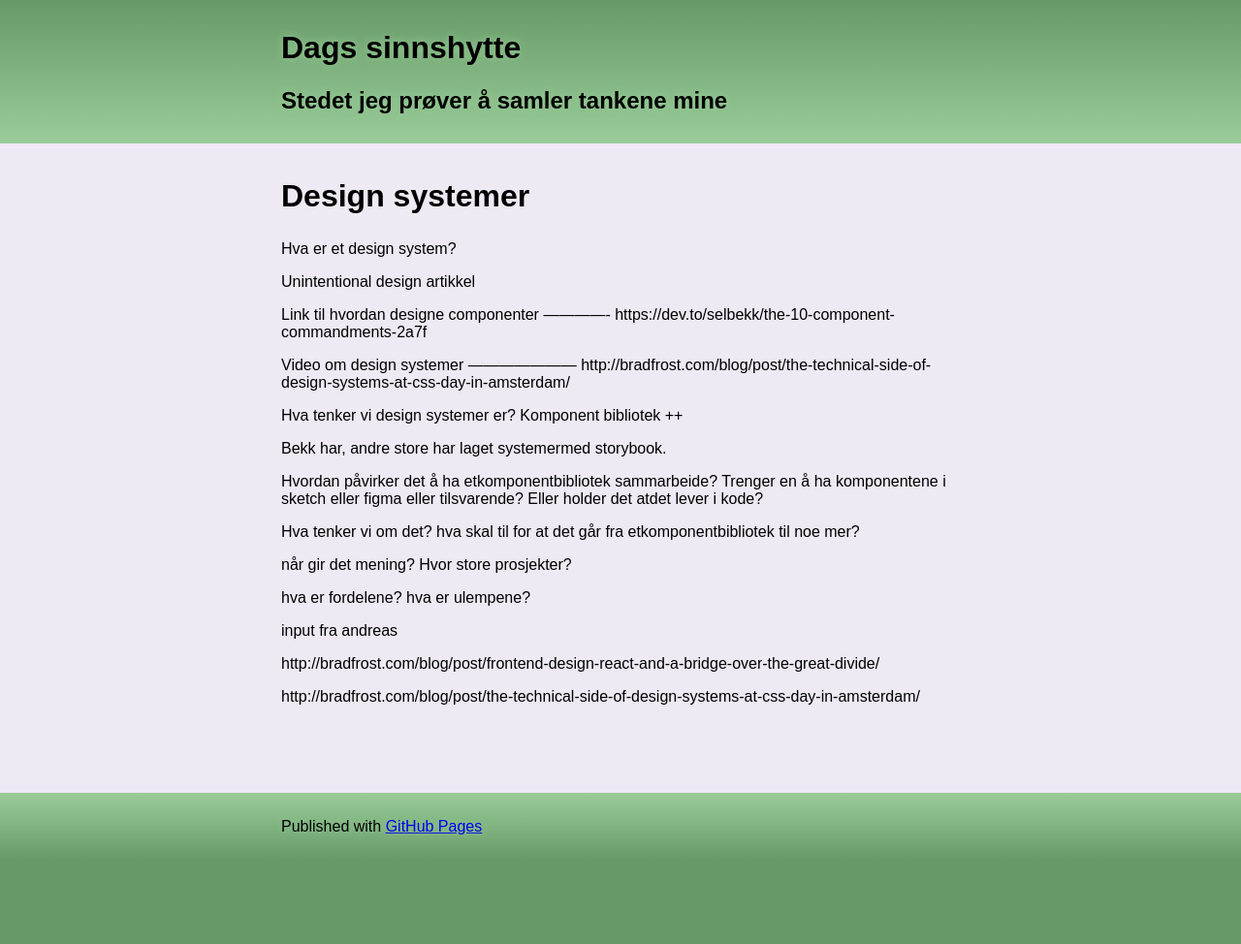
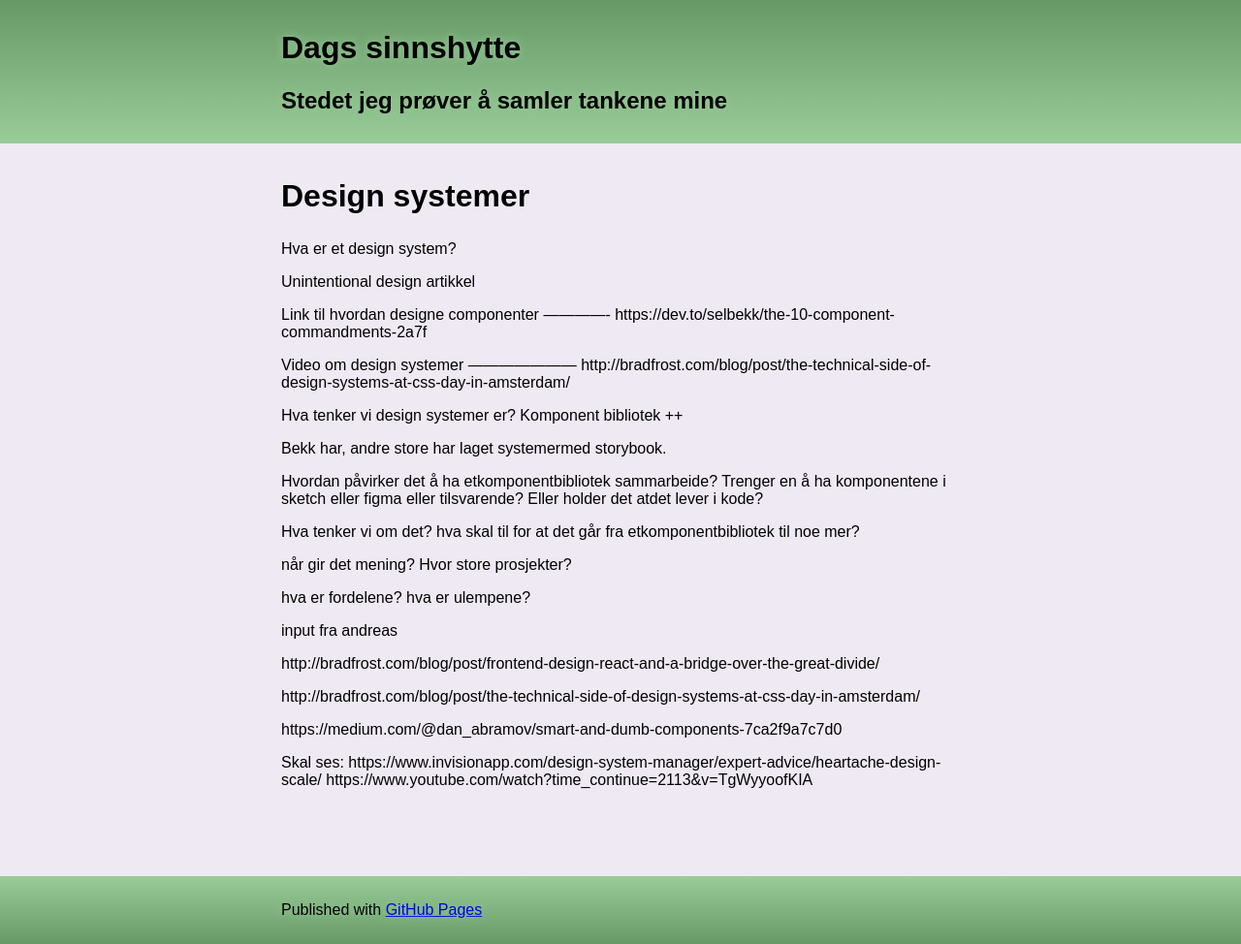
Before and after one commit to dagfs/dagfs.github.io, a Jekyll site: the page built from artikler/design-systemer.md, in a window 1280 px wide. Shown: the whole page at 97% size. Built offline with Jekyll 4.4.1, drawn with Linux system fonts in a browser that asks for light colours; our own code applies the rules of GitHub Pages for plain Markdown files; before the commit the page ends 900 px from its top, so only the background shows below that.

Commit message:
Update design-systemer.md

```diff
--- a/artikler/design-systemer.md
+++ b/artikler/design-systemer.md
@@ -26,3 +26,10 @@ input fra andreas
 http://bradfrost.com/blog/post/frontend-design-react-and-a-bridge-over-the-great-divide/
 
 http://bradfrost.com/blog/post/the-technical-side-of-design-systems-at-css-day-in-amsterdam/
+
+
+https://medium.com/@dan_abramov/smart-and-dumb-components-7ca2f9a7c7d0
+
+Skal ses:
+https://www.invisionapp.com/design-system-manager/expert-advice/heartache-design-scale/
+https://www.youtube.com/watch?time_continue=2113&v=TgWyyoofKIA
```
